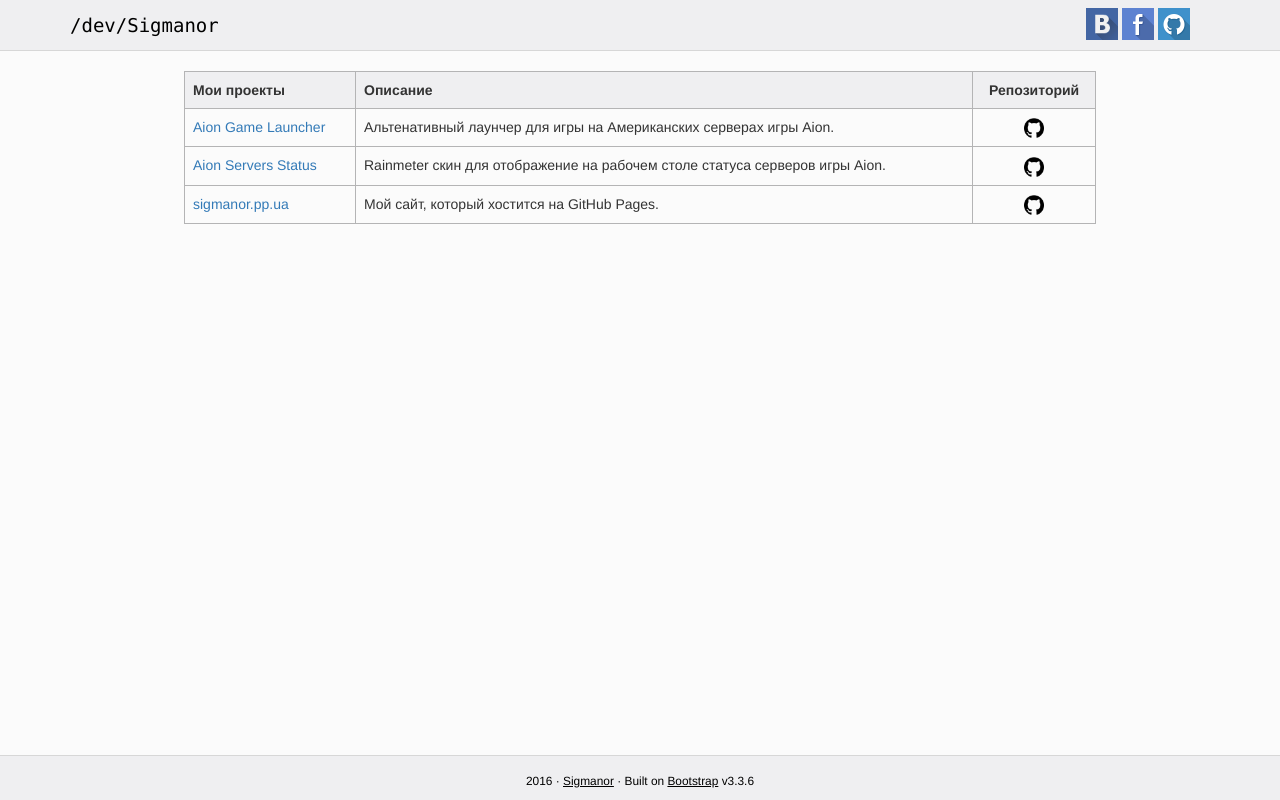
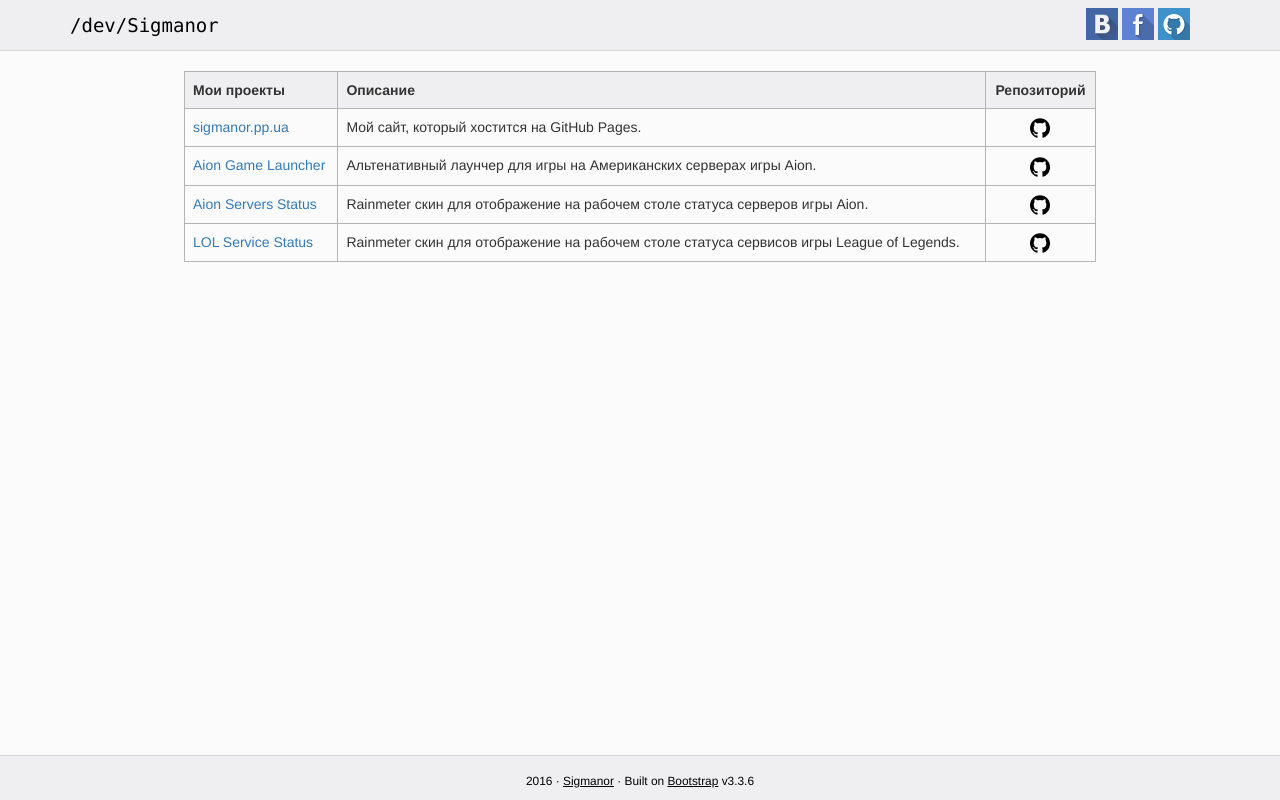
Before and after one commit to Sigmanor/sigmanor.github.io, a plain HTML site: page index.html in a window 1280 px wide. Drawn offline with nearby package versions, Linux system fonts and the light colour scheme.

Commit message:
Added new project

```diff
--- a/index.html
+++ b/index.html
@@ -52,11 +52,13 @@
  </thead>
 
   <tbody>
+    <tr> <td> <a href="/">sigmanor.pp.ua</a> </td> <td>Мой сайт, который хостится на GitHub Pages.</td> <td class="text-center"><a href="https://github.com/Sigmanor/sigmanor.github.io" target="_blank"><img src="img/gitHub-icon.png" height="20" width="20" alt="Github"></a></td> </tr>
+
     <tr> <td> <a href="/aion-game-launcher">Aion Game Launcher</a> </td> <td>Альтенативный лаунчер для игры на Американских серверах игры Aion.</td> <td class="text-center"><a href="https://github.com/Sigmanor/Aion-Game-Launcher" target="_blank"><img src="img/gitHub-icon.png" height="20" width="20" alt="Github"></a></td> </tr>
 
     <tr> <td><a href="https://github.com/Sigmanor/Aion-Servers-Status/wiki/Aion-Servers-Status-%28RUS%29#%D0%9E%D0%BF%D0%B8%D1%81%D0%B0%D0%BD%D0%B8%D0%B5">Aion Servers Status</a> </td> <td>Rainmeter скин для отображение на рабочем столе статуса серверов игры Aion.</td> <td class="text-center"><a href="https://github.com/Sigmanor/Aion-Servers-Status" target="_blank"><img src="img/gitHub-icon.png" height="20" width="20" alt="Github"></a></td> </tr>
 
-    <tr> <td> <a href="/">sigmanor.pp.ua</a> </td> <td>Мой сайт, который хостится на GitHub Pages.</td> <td class="text-center"><a href="https://github.com/Sigmanor/sigmanor.github.io" target="_blank"><img src="img/gitHub-icon.png" height="20" width="20" alt="Github"></a></td> </tr>
+    <tr> <td> <a href="https://github.com/Sigmanor/LOL-Service-Status/wiki/LOL-Service-Status-%28RUS%29">LOL Service Status</a> </td> <td>Rainmeter скин для отображение на рабочем столе статуса сервисов игры League of Legends.</td> <td class="text-center"><a href="https://github.com/Sigmanor/LOL-Service-Status" target="_blank"><img src="img/gitHub-icon.png" height="20" width="20" alt="Github"></a></td> </tr>
   </tbody>
 
 </table>
```
